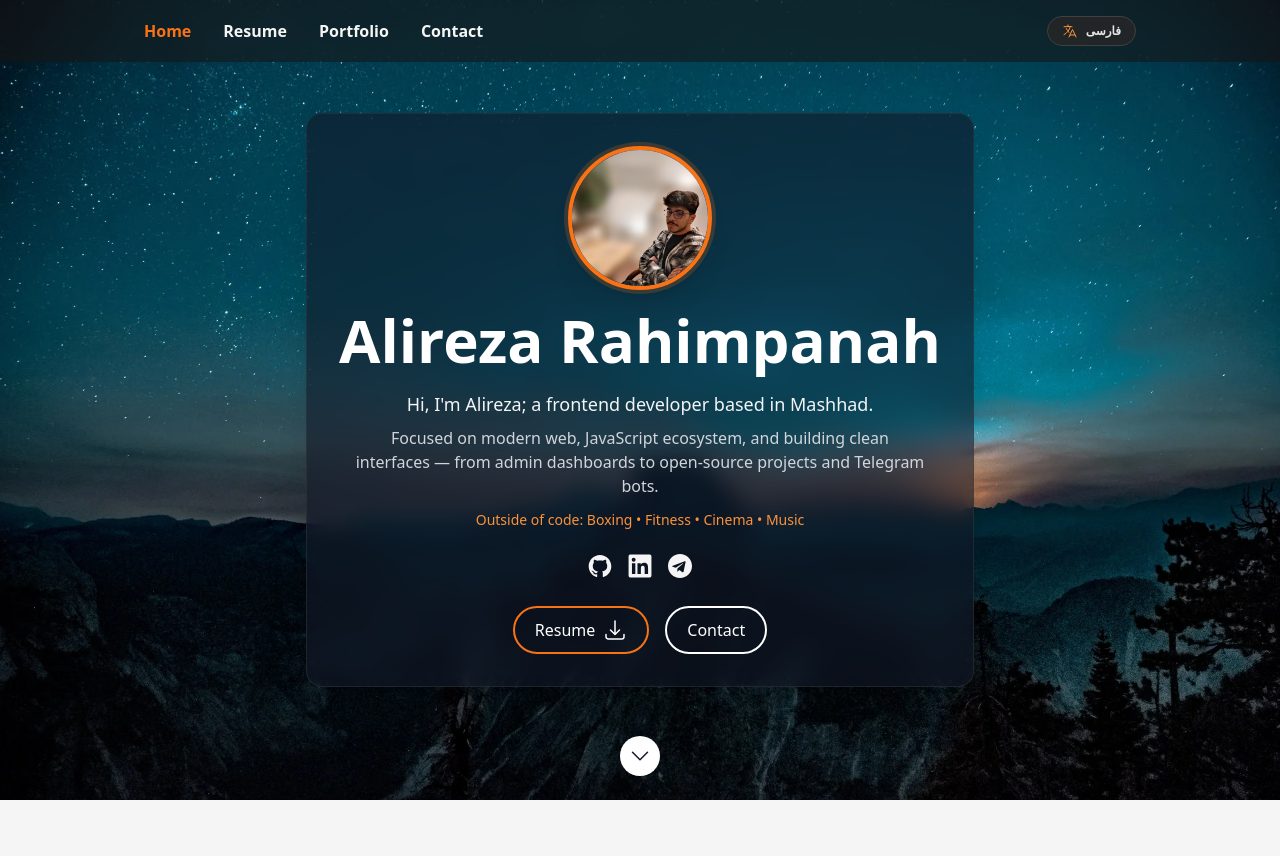
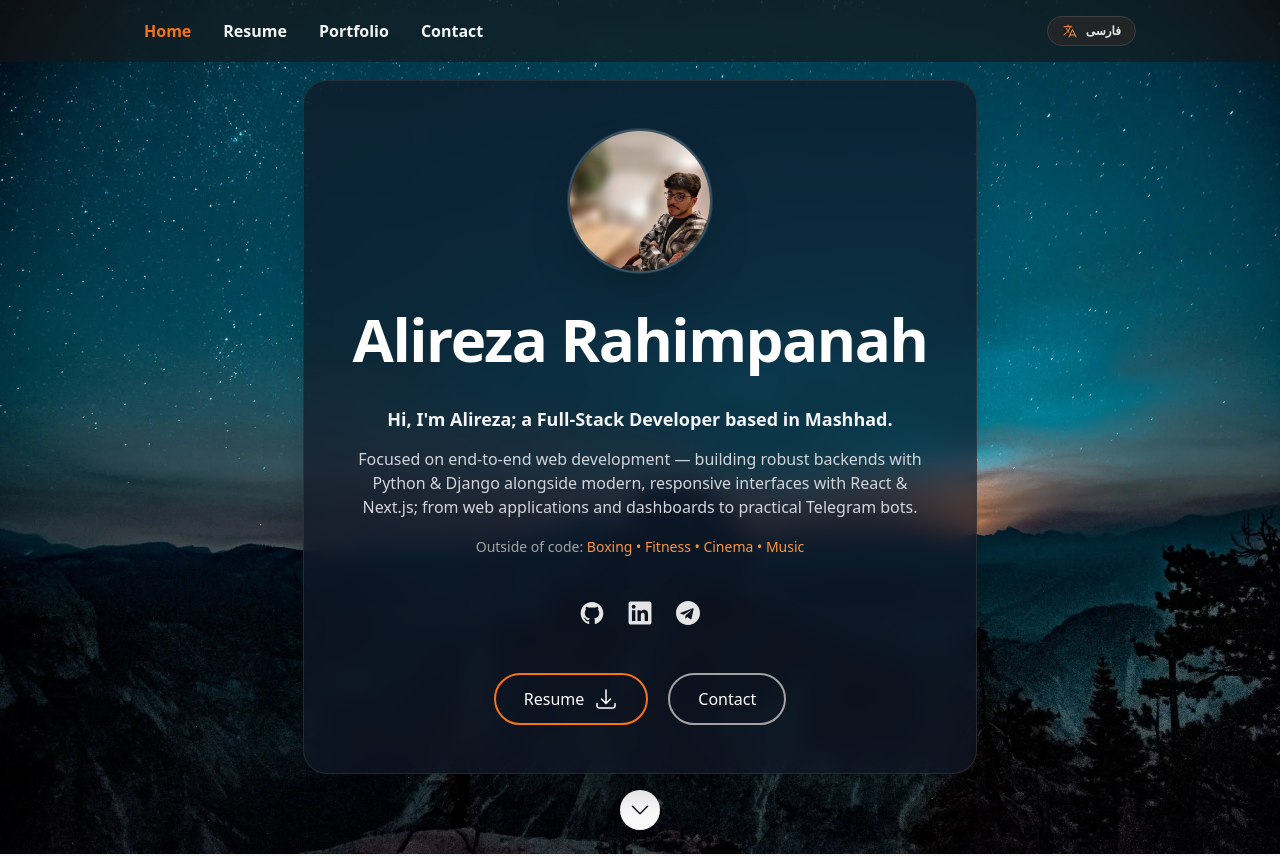
Before and after one commit to say-alireza/nextjs-resume, a Next.js app: page / in a window 1280 px wide. Shown: the top 856 px of the page. Built offline with nearby package versions, Linux system fonts and the light colour scheme.

Commit message:
fix(hero): improve spacing, remove orange avatar ring, update title to Full-Stack Developer, and broaden tech stack beyond JS

```diff
--- a/src/components/Sections/Hero.tsx
+++ b/src/components/Sections/Hero.tsx
@@ -23,35 +23,42 @@ const Hero: FC = memo(() => {
           priority
           src={imageSrc}
         />
-        <div className="z-10 max-w-screen-md px-4">
-          <div className="flex flex-col items-center gap-y-5 rounded-2xl bg-gray-900/60 p-6 sm:p-8 text-center shadow-2xl backdrop-blur-md border border-neutral-700/40">
-            {/* Profile Avatar */}
-            <div className="relative h-28 w-28 sm:h-36 sm:w-36 overflow-hidden rounded-full border-4 border-orange-500 shadow-xl ring-4 ring-orange-500/20 shrink-0">
+        <div className="z-10 max-w-screen-md px-4 sm:px-6">
+          <div className="flex flex-col items-center gap-y-7 sm:gap-y-9 rounded-3xl bg-gray-900/70 p-8 sm:p-12 text-center shadow-2xl backdrop-blur-md border border-neutral-700/50">
+            {/* Profile Avatar - clean minimalist border */}
+            <div className="relative h-28 w-28 sm:h-36 sm:w-36 overflow-hidden rounded-full border-2 border-white/20 shadow-2xl ring-1 ring-white/10 shrink-0">
               <Image alt={name} className="h-full w-full object-cover" placeholder="blur" priority src={profilepic} />
             </div>
 
+            <div className="flex flex-col items-center">
               <h1
                 className={classNames(
                   'font-bold text-white',
-                language === 'fa' ? 'font-nastaliq text-5xl sm:text-7xl lg:text-8xl py-1 tracking-normal' : 'text-3xl sm:text-5xl lg:text-6xl',
+                  language === 'fa' ? 'font-nastaliq text-5xl sm:text-7xl lg:text-8xl py-2 tracking-normal' : 'text-3xl sm:text-5xl lg:text-6xl tracking-tight',
                 )}>
                 {name}
               </h1>
+            </div>
+
+            <div className="w-full flex justify-center">
               {description}
-            <div className="flex gap-x-4 text-neutral-100 pt-1">
+            </div>
+
+            <div className="flex gap-x-6 text-neutral-200 pt-1 sm:pt-2">
               <Socials />
             </div>
-            <div className="flex w-full justify-center gap-x-4 pt-2">
+
+            <div className="flex w-full justify-center gap-x-5 pt-2 sm:pt-3">
               {actions.map(({href, text, primary, Icon}) => (
                 <a
                   className={classNames(
-                    'flex items-center gap-x-2 rounded-full border-2 bg-none px-5 py-2.5 text-sm font-medium text-white ring-offset-gray-700/80 hover:bg-gray-700/80 focus:outline-none focus:ring-2 focus:ring-offset-2 sm:text-base transition-colors',
-                    primary ? 'border-orange-500 ring-orange-500' : 'border-white ring-white',
+                    'flex items-center gap-x-2.5 rounded-full border-2 bg-none px-6 py-2.5 sm:px-7 sm:py-3 text-sm font-medium text-white ring-offset-gray-700/80 hover:bg-gray-700/80 focus:outline-none focus:ring-2 focus:ring-offset-2 sm:text-base transition-all hover:scale-105',
+                    primary ? 'border-orange-500 ring-orange-500 text-orange-400 hover:text-white' : 'border-neutral-400 ring-neutral-400',
                   )}
                   href={href}
                   key={text}>
                   <span>{text}</span>
-                  {Icon && <Icon className="h-5 w-5 text-white sm:h-6 sm:w-6" />}
+                  {Icon && <Icon className="h-5 w-5 sm:h-6 sm:w-6" />}
                 </a>
               ))}
             </div>
--- a/src/context/LanguageContext.tsx
+++ b/src/context/LanguageContext.tsx
@@ -43,15 +43,15 @@ export const heroDataFa: Hero = {
   imageSrc: heroData.imageSrc,
   name: 'علیرضا رحیم‌پناه',
   description: (
-    <div className="flex flex-col gap-y-2 text-center max-w-xl">
-      <p className="text-base text-gray-100 sm:text-lg leading-relaxed font-medium">
-        سلام، علیرضام؛ توسعه‌دهنده فرانت‌اند ساکن مشهد.
+    <div className="flex flex-col gap-y-3 sm:gap-y-3.5 text-center max-w-xl">
+      <p className="text-base text-gray-100 sm:text-lg leading-relaxed font-semibold">
+        سلام، علیرضام؛ توسعه‌دهنده فول‌استک ساکن مشهد.
       </p>
       <p className="text-sm text-gray-300 sm:text-base leading-relaxed">
-        تمرکزم روی وب مدرن، اکوسیستم جاوااسکریپت و ساخت رابط‌های کاربری تمیزه؛ از پنل‌های مدیریتی تا پروژه‌های متن‌باز و بات‌های کاربردی تلگرام.
+        تمرکزم روی توسعه وب فول‌استک، پیاده‌سازی بک‌اند با Python و Django، و طراحی رابط‌های کاربری مدرن با React و Next.js هستش؛ از وب‌اپلیکیشن‌ها و پنل‌های مدیریتی تا ربات‌های کاربردی تلگرام.
       </p>
-      <p className="text-xs text-orange-400 sm:text-sm font-medium pt-1">
-        روتین خارج از کد: بوکس • بدنسازی • فیلم و سریال • موزیک
+      <p className="text-xs sm:text-sm text-neutral-400 font-medium pt-1">
+        روتین خارج از کد: <span className="text-orange-400">بوکس • بدنسازی • فیلم و سریال • موزیک</span>
       </p>
     </div>
   ),
@@ -73,10 +73,10 @@ export const heroDataFa: Hero = {
 export const aboutDataFa: About = {
   profileImageSrc: aboutData.profileImageSrc,
   description:
-    'توسعه‌دهنده فرانت‌اند ساکن مشهد. بیشتر وقتم با کد زدن می‌گذره، اما توی اوقات فراغت بوکس و بدنسازی، فیلم و سریال و موزیک روتین ثابتمه و توی وقت آزادم هم طراحی سایت و پروژه‌های وب انجام می‌دم.',
+    'توسعه‌دهنده فول‌استک ساکن مشهد. بیشتر وقتم با کد زدن می‌گذره، اما توی اوقات فراغت بوکس و بدنسازی، فیلم و سریال و موزیک روتین ثابتمه و توی وقت آزادم هم طراحی سایت و پروژه‌های وب انجام می‌دم.',
   aboutItems: [
     {label: 'موقعیت', text: 'مشهد، ایران', Icon: MapIcon},
-    {label: 'فعالیت', text: 'توسعه فرانت‌اند و طراحی وب', Icon: SparklesIcon},
+    {label: 'فعالیت', text: 'توسعه وب فول‌استک', Icon: SparklesIcon},
     {label: 'تحصیلات', text: 'مهندسی کامپیوتر — دانشگاه بیرجند', Icon: AcademicCapIcon},
     {label: 'علاقه‌مندی‌ها', text: 'بوکس • بدنسازی • فیلم و سریال • موزیک', Icon: SparklesIcon},
   ],
--- a/src/data/data.tsx
+++ b/src/data/data.tsx
@@ -60,15 +60,15 @@ export const heroData: Hero = {
   imageSrc: heroImage,
   name: `Alireza Rahimpanah`,
   description: (
-    <div className="flex flex-col gap-y-2 text-center max-w-xl">
-      <p className="text-base text-gray-100 sm:text-lg leading-relaxed font-medium">
-        Hi, I'm Alireza; a frontend developer based in Mashhad.
+    <div className="flex flex-col gap-y-3 sm:gap-y-3.5 text-center max-w-xl">
+      <p className="text-base text-gray-100 sm:text-lg leading-relaxed font-semibold">
+        Hi, I'm Alireza; a Full-Stack Developer based in Mashhad.
       </p>
       <p className="text-sm text-gray-300 sm:text-base leading-relaxed">
-        Focused on modern web, JavaScript ecosystem, and building clean interfaces — from admin dashboards to open-source projects and Telegram bots.
+        Focused on end-to-end web development — building robust backends with Python & Django alongside modern, responsive interfaces with React & Next.js; from web applications and dashboards to practical Telegram bots.
       </p>
-      <p className="text-xs text-orange-400 sm:text-sm font-medium pt-1">
-        Outside of code: Boxing • Fitness • Cinema • Music
+      <p className="text-xs sm:text-sm text-neutral-400 font-medium pt-1">
+        Outside of code: <span className="text-orange-400">Boxing • Fitness • Cinema • Music</span>
       </p>
     </div>
   ),
```
Lines whose indentation alone changed are shown as unchanged.
